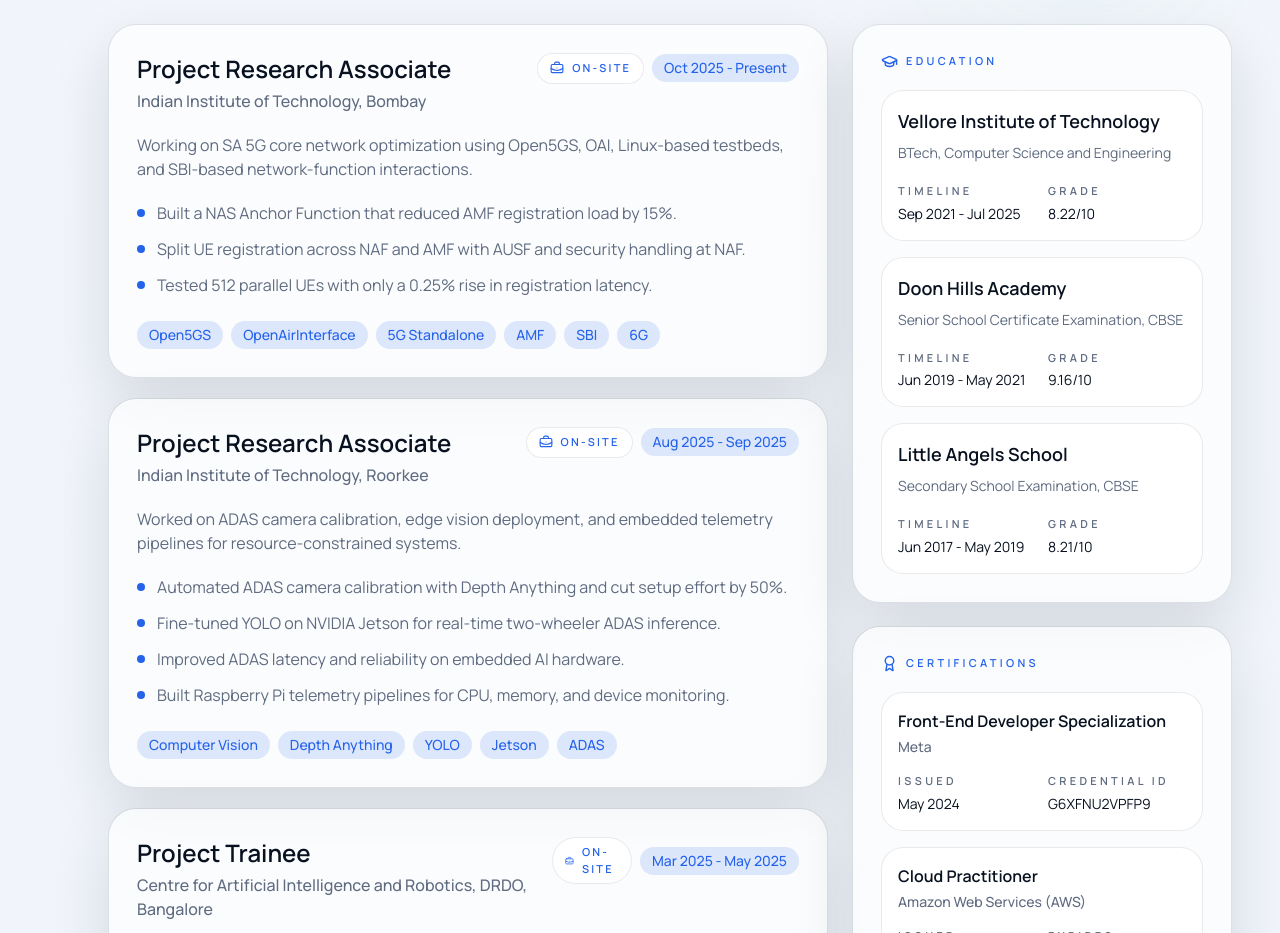
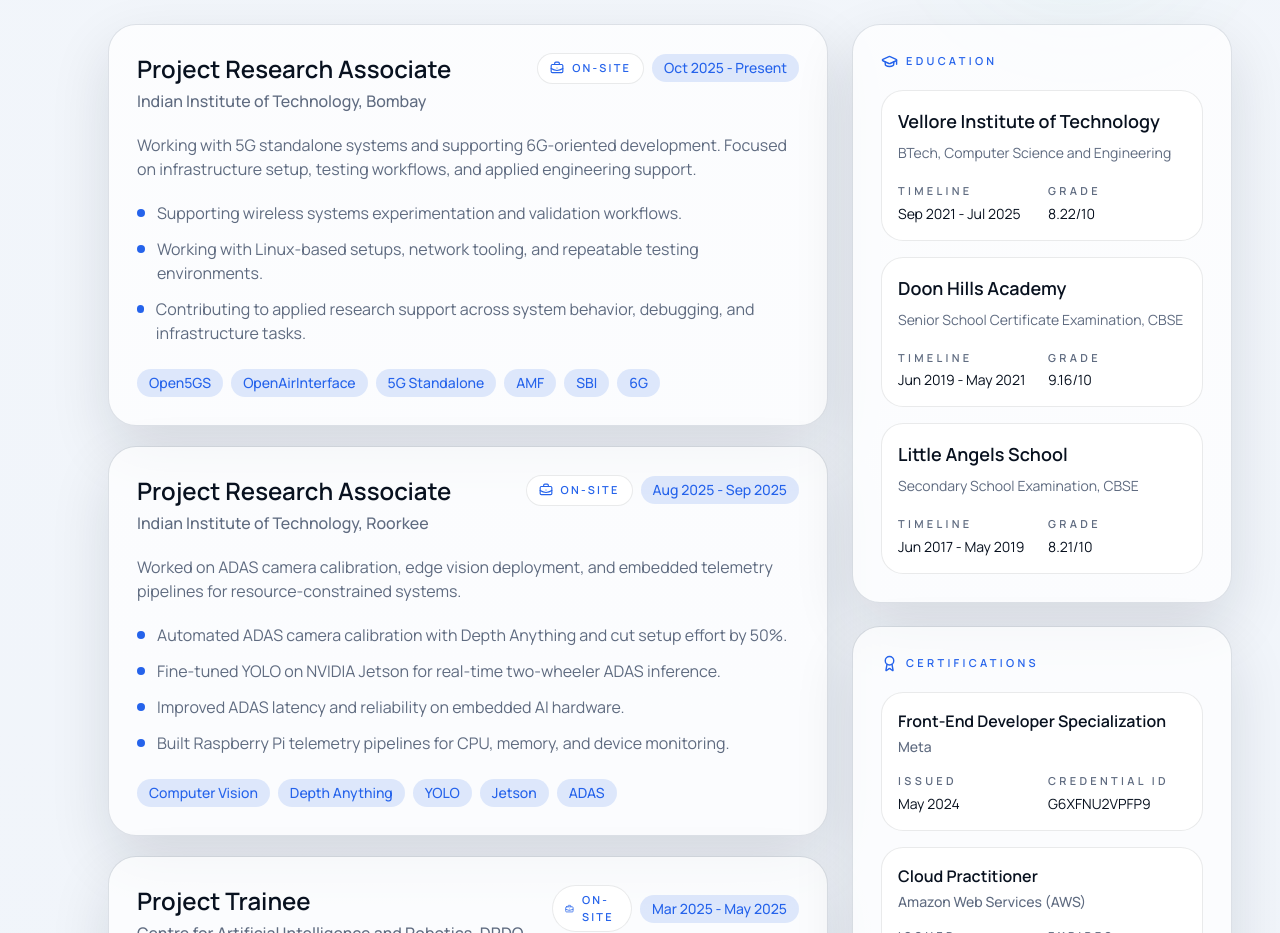
Before and after one commit to pranavjindal29/Portfolio, a React (Vite) app: page / in a window 1280 px wide. Shown: the part 2520-3453 px from the top of the page. Built offline with nearby package versions, Linux system fonts and the light colour scheme.

Commit message:
Update assets and content

```diff
--- a/src/data/portfolio.js
+++ b/src/data/portfolio.js
@@ -37,7 +37,7 @@
 
 export const aboutParagraphs = [
   'My work sits at the intersection of software engineering, machine learning, and research-led problem solving. I enjoy translating complex systems into products that feel clear, reliable, and easy to trust.',
-  'Recently, I have contributed to 5G and 6G core network research at IIT Bombay, traffic analytics and computer vision systems at IIT Roorkee, remote sensing pipelines at DRDO, and production-facing ML delivery at SVGS IT Solutions.',
+  'Recently, I have contributed to wireless systems research at IIT Bombay, traffic analytics and computer vision systems at IIT Roorkee, remote sensing pipelines at DRDO, and production-facing ML delivery at SVGS IT Solutions.',
   'That range has shaped how I approach engineering: start from first principles, measure what matters, keep the UX crisp, and ship solutions that hold up beyond a demo.'
 ];
 
@@ -199,11 +199,11 @@
     mode: 'On-site',
     period: 'Oct 2025 - Present',
     summary:
-      'Working on SA 5G core network optimization using Open5GS, OAI, Linux-based testbeds, and SBI-based network-function interactions.',
+      'Working with 5G standalone systems and supporting 6G-oriented development. Focused on infrastructure setup, testing workflows, and applied engineering support.',
     highlights: [
-      'Built a NAS Anchor Function that reduced AMF registration load by 15%.',
-      'Split UE registration across NAF and AMF with AUSF and security handling at NAF.',
-      'Tested 512 parallel UEs with only a 0.25% rise in registration latency.',
+      'Supporting wireless systems experimentation and validation workflows.',
+      'Working with Linux-based setups, network tooling, and repeatable testing environments.',
+      'Contributing to applied research support across system behavior, debugging, and infrastructure tasks.',
     ],
     stack: ['Open5GS', 'OpenAirInterface', '5G Standalone', 'AMF', 'SBI', '6G'],
   },
```
Also changed, not shown: 1 other file (tests, documents, lock files or other folders).
